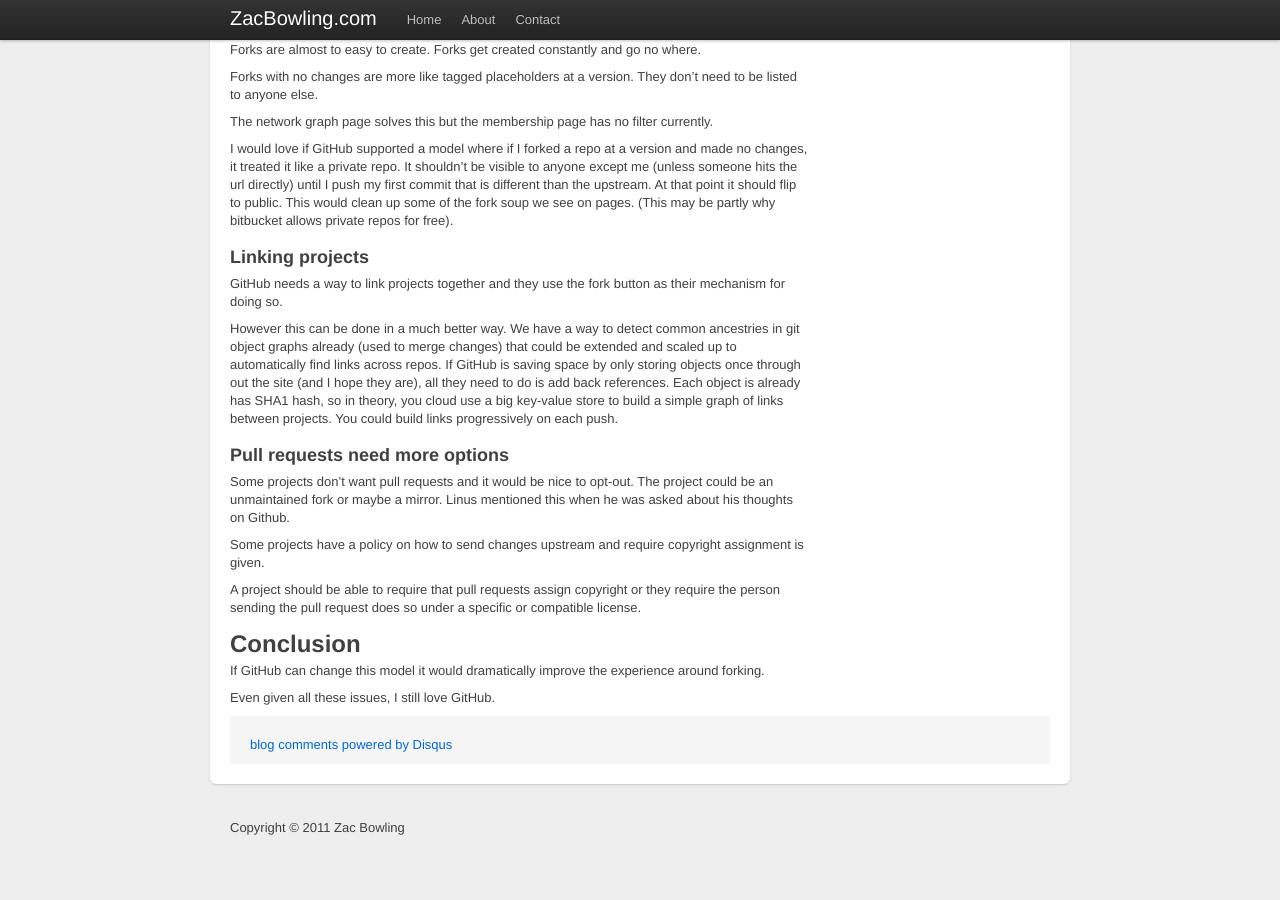
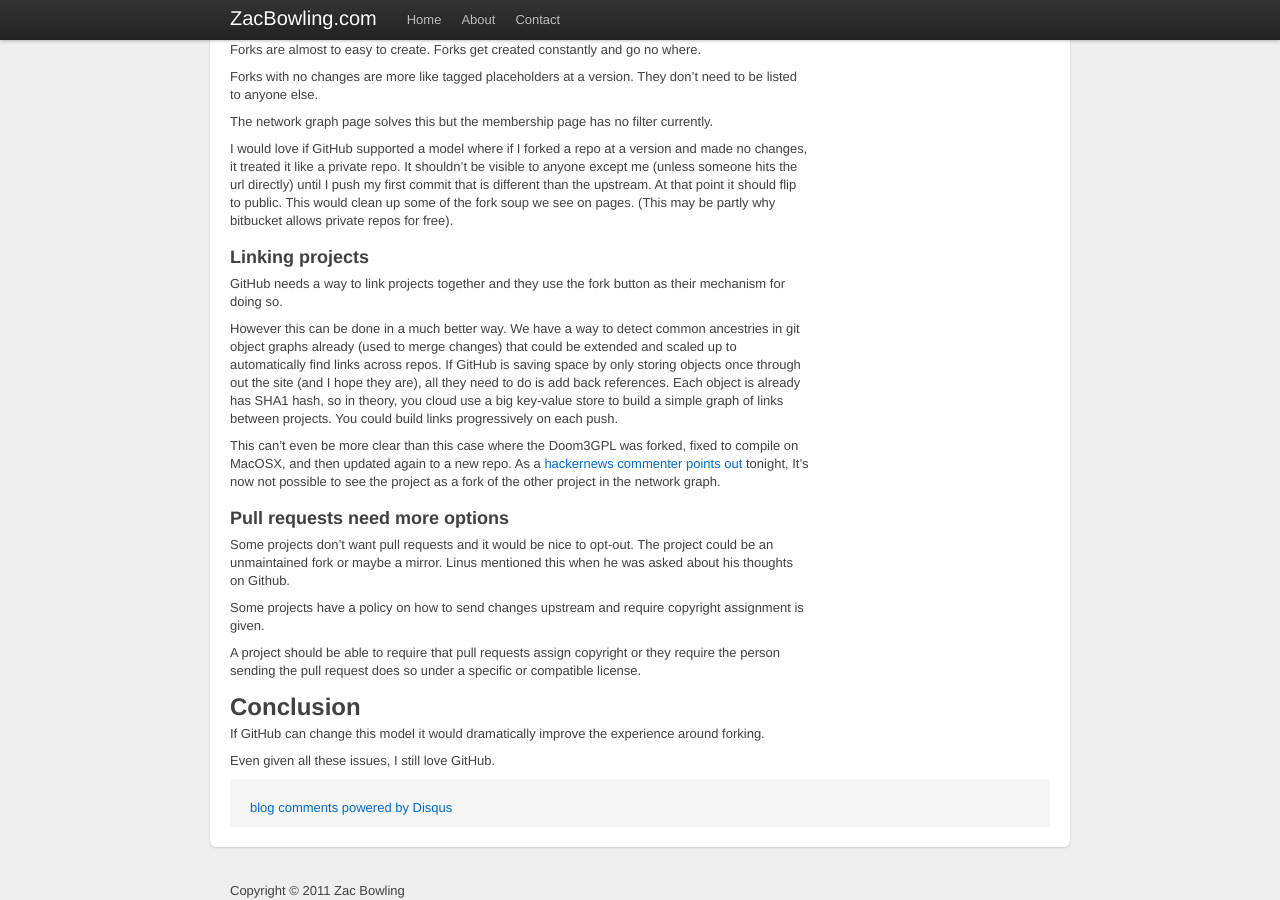
Before and after one commit to zbowling/zbowling.github.com, a Jekyll site: the page built from _posts/2011-11-25-github.markdown, in a window 1280 px wide and 900 px high, scrolled down 4261 px. Built offline with Jekyll 4.4.1, drawn with Linux system fonts in a browser that asks for light colours; nearby versions of some CDN libraries; comment, search, counter and statistics services are not loaded; before the commit the page ends 5098 px from its top, so only the background shows below that.

Commit message:
edit new blog

```diff
--- a/_posts/2011-11-25-github.markdown
+++ b/_posts/2011-11-25-github.markdown
@@ -159,6 +159,9 @@ GitHub needs a way to link projects together and they use the fork button as the
 
 However this can be done in a much better way. We have a way to detect common ancestries in git object graphs already (used to merge changes) that could be extended and scaled up to automatically find links across repos. If GitHub is saving space by only storing objects once through out the site (and I hope they are), all they need to do is add back references. Each object is already has SHA1 hash, so in theory, you cloud use a big key-value store to build a simple graph of links between projects. You could build links progressively on each push.
 
+This can't even be more clear than this case where the Doom3GPL was forked, fixed to compile on MacOSX, and then updated again to a new repo. As a [hackernews commenter points out](http://news.ycombinator.com/item?id=3277134) tonight, It's now not possible to see the project as a fork of the other project in the network graph.
+
+
 ### Pull requests need more options
 
 Some projects don't want pull requests and it would be nice to opt-out. The project could be an unmaintained fork or maybe a mirror. Linus mentioned this when he was asked about his thoughts on Github.
```
